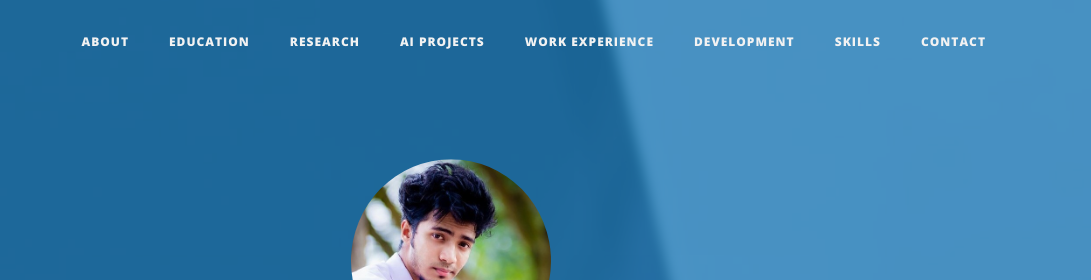
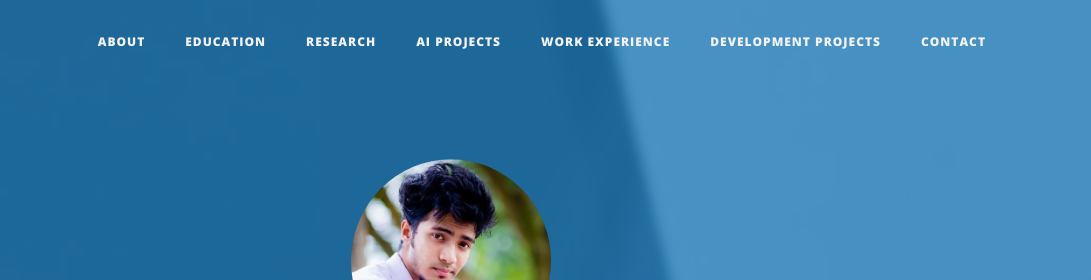
Before and after one commit to Takrim-Rahman-Albi/Takrim-Rahman-Albi.github.io, a website: page index.html in a window 1280 px wide. Shown: the top 280 px of the page, 189-1280 px from the left. Drawn offline with nearby package versions, Linux system fonts and the light colour scheme.

Commit message:
31st night commit development changes

```diff
--- a/index.html
+++ b/index.html
@@ -92,11 +92,11 @@
                     <a class="nav-link" href="#experience">Work Experience</a>
                 </li>
                 <li class="nav-item">
-                    <a class="nav-link" href="#development">Development</a>
+                    <a class="nav-link" href="#development">Development Projects</a>
                 </li>
-                <li class="nav-item">
+                <!-- <li class="nav-item">
                     <a class="nav-link" href="#skills">Skills</a>
-                </li>
+                </li> -->
                 <li class="nav-item">
                     <a class="nav-link" href="#contact">Contact</a>
                 </li>
```
